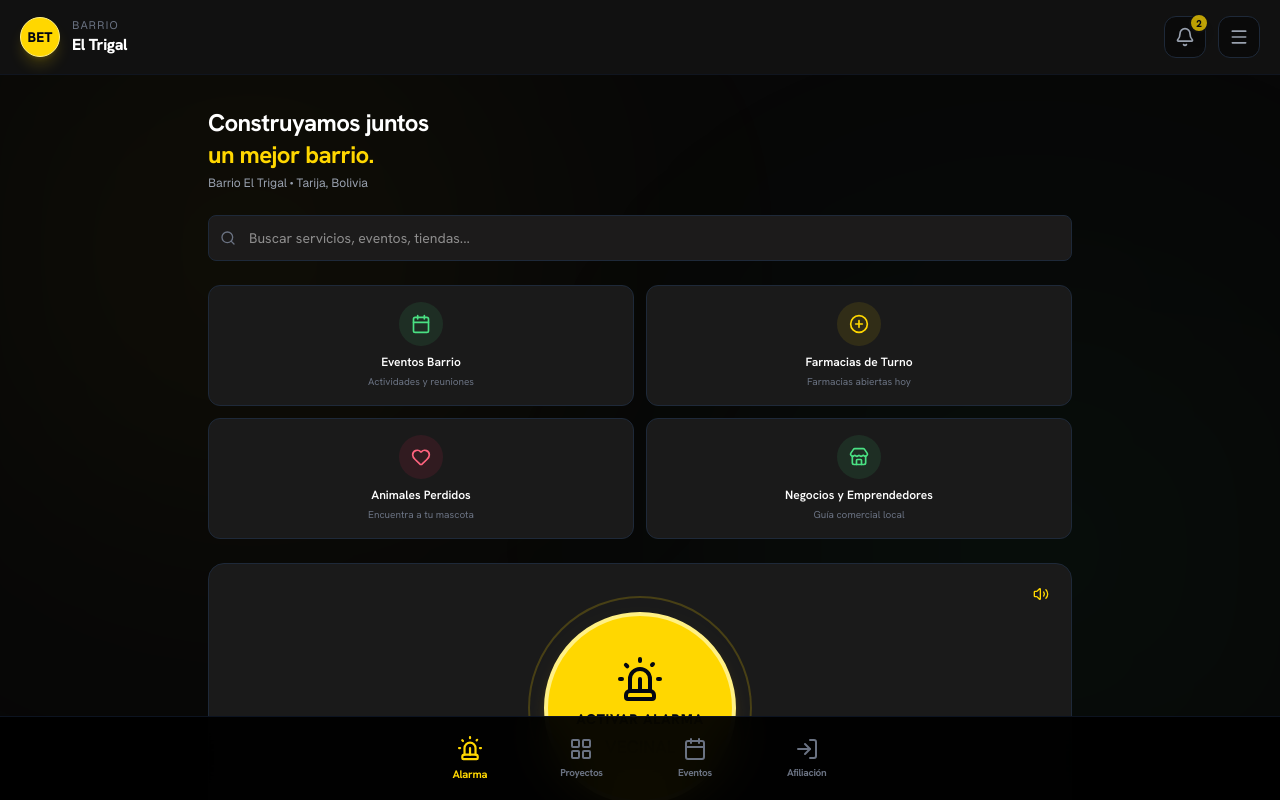
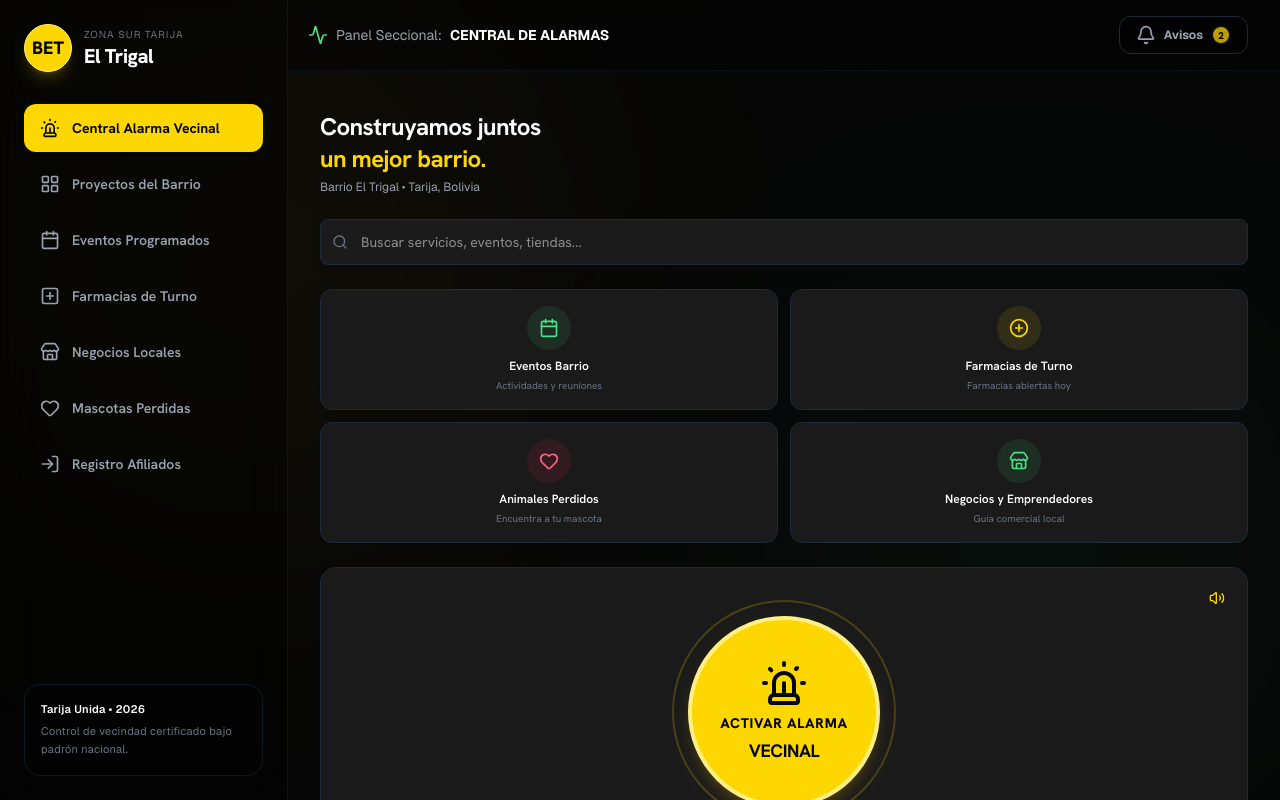
Before and after one commit to Hogans2024/barrio-el-trigal, a React (Vite) app: page / in a window 1280 px wide. Built offline with nearby package versions, Linux system fonts and the light colour scheme.

Commit message:
Implementar diseño responsivo: Sidebar para Escritorio, Bottom Nav para Móvil

```diff
--- a/src/App.tsx
+++ b/src/App.tsx
@@ -1,7 +1,7 @@
 import React, { useState } from 'react';
 import {
-  Siren, LayoutGrid, Calendar, LogIn, Heart, Store,
-  Bell, Menu, X, Info
+  Siren, LayoutGrid, Calendar, LogIn, Heart, Store, PlusSquare,
+  Bell, Menu, X, Info, Activity
 } from 'lucide-react';
 
 // Sub-views
@@ -60,16 +60,80 @@ export default function App() {
     }, 6000);
   };
 
+  const currentTabTitle = () => {
+    switch (activeTab) {
+      case 'alarma': return 'Central de Alarmas';
+      case 'proyectos': return 'Proyectos del Barrio';
+      case 'eventos': return 'Eventos y Limpiezas';
+      case 'farmacias': return 'Farmacias de Turno';
+      case 'negocios': return 'Negocios Locales';
+      case 'mascotas': return 'Mascotas Perdidas';
+      case 'afiliacion': return 'Registro de Afiliados';
+      default: return 'Barrio El Trigal';
+    }
+  };
+
   return (
-    <div className="h-[100dvh] bg-[#070707] text-white flex flex-col antialiased selection:bg-brand-yellow selection:text-black overflow-hidden relative">
+    <div className="h-[100dvh] bg-[#070707] text-white flex flex-col md:flex-row antialiased selection:bg-brand-yellow selection:text-black overflow-hidden relative">
 
       {/* Ambient colored background lights for aesthetic pairs */}
       <div className="absolute top-0 left-0 w-[500px] h-[500px] bg-brand-yellow/5 rounded-full blur-[150px] pointer-events-none" />
       <div className="absolute bottom-0 right-0 w-[500px] h-[500px] bg-[#2ECC71]/5 rounded-full blur-[150px] pointer-events-none" />
 
-      {/* App Status Header */}
-      <header className="bg-[#111] border-b border-gray-900/60 px-5 py-4 flex justify-between items-center shrink-0 z-40 relative">
+      {/* -------------------- SIDEBAR (DESKTOP ONLY) -------------------- */}
+      <aside className="hidden md:flex flex-col w-72 bg-black/40 border-r border-gray-900/80 p-6 z-40 relative backdrop-blur-xl shrink-0">
+        <div className="flex-1 space-y-8">
           <div className="flex items-center space-x-3">
+            <div className="w-12 h-12 rounded-full bg-brand-yellow flex items-center justify-center font-black text-gray-950 border border-yellow-200 shadow-lg shadow-brand-yellow/20">
+              <span className="text-lg">BET</span>
+            </div>
+            <div>
+              <span className="text-gray-500 text-[10px] uppercase font-mono block tracking-widest">ZONA SUR TARIJA</span>
+              <h2 className="text-white text-xl font-extrabold tracking-tight">El Trigal</h2>
+            </div>
+          </div>
+
+          <nav className="space-y-2 text-sm font-semibold">
+            {[
+              { id: 'alarma', icon: Siren, label: 'Central Alarma Vecinal' },
+              { id: 'proyectos', icon: LayoutGrid, label: 'Proyectos del Barrio' },
+              { id: 'eventos', icon: Calendar, label: 'Eventos Programados' },
+              { id: 'farmacias', icon: PlusSquare, label: 'Farmacias de Turno' },
+              { id: 'negocios', icon: Store, label: 'Negocios Locales' },
+              { id: 'mascotas', icon: Heart, label: 'Mascotas Perdidas' },
+              { id: 'afiliacion', icon: LogIn, label: 'Registro Afiliados' }
+            ].map((item) => (
+              <button
+                key={item.id}
+                onClick={() => setActiveTab(item.id)}
+                className={`w-full flex items-center space-x-3 px-4 py-3.5 rounded-xl transition cursor-pointer ${
+                  activeTab === item.id
+                    ? 'bg-brand-yellow text-gray-950 font-bold shadow-md'
+                    : 'text-gray-400 hover:bg-[#1a1a1a] hover:text-white'
+                }`}
+              >
+                <item.icon className="h-5 w-5 shrink-0" />
+                <span>{item.label}</span>
+              </button>
+            ))}
+          </nav>
+        </div>
+
+        {/* Developer footer */}
+        <div className="bg-black/40 border border-gray-900 rounded-2xl p-4 text-[11px] text-gray-500 font-mono tracking-wide leading-relaxed mt-6">
+          <span className="text-white font-semibold block">Tarija Unida • 2026</span>
+          <p className="mt-1">Control de vecindad certificado bajo padrón nacional.</p>
+        </div>
+      </aside>
+
+      {/* -------------------- MAIN CONTENT AREA -------------------- */}
+      <div className="flex-1 flex flex-col overflow-hidden relative z-10 w-full">
+
+        {/* APP STATUS HEADER (Mobile & Desktop) */}
+        <header className="bg-black/30 border-b border-gray-900/60 px-5 py-4 flex justify-between items-center shrink-0 backdrop-blur-md">
+
+          {/* Left part varies between mobile and desktop */}
+          <div className="flex items-center space-x-3 md:hidden">
             <div className="w-10 h-10 rounded-full bg-brand-yellow flex items-center justify-center p-1 font-black text-gray-950 border border-yellow-200 shadow-lg shadow-brand-yellow/20">
               <span className="text-sm">BET</span>
             </div>
@@ -79,23 +143,30 @@ export default function App() {
             </div>
           </div>
 
+          <div className="hidden md:flex items-center space-x-2">
+            <Activity className="h-5 w-5 text-brand-green animate-pulse" />
+            <span className="text-gray-400 text-sm font-mono">Panel Seccional:</span>
+            <span className="text-white font-mono font-bold text-sm uppercase">{currentTabTitle()}</span>
+          </div>
+
           {/* Right controls */}
           <div className="flex items-center space-x-3">
             {/* Notifications bell */}
             <button
               onClick={() => setNotificationsOpen(!notificationsOpen)}
-            className="relative p-2.5 text-gray-400 hover:text-white transition focus:outline-none cursor-pointer bg-black/40 rounded-xl border border-gray-800 hover:border-gray-600"
+              className="relative p-2.5 md:px-4 md:py-2 text-gray-400 hover:text-white transition focus:outline-none cursor-pointer bg-black/40 rounded-xl border border-gray-800 hover:border-gray-600 flex items-center gap-2"
             >
               <Bell className="h-5 w-5" />
-            <span className="absolute -top-1 -right-1 bg-brand-yellow text-gray-950 text-[10px] font-extrabold w-5 h-5 rounded-full flex items-center justify-center border-2 border-[#111] animate-pulse shadow-lg">
+              <span className="hidden md:inline font-mono font-bold text-xs">Avisos</span>
+              <span className="absolute -top-1 -right-1 md:relative md:top-0 md:right-0 bg-brand-yellow text-gray-950 text-[10px] font-extrabold w-5 h-5 rounded-full flex items-center justify-center border-2 border-[#111] animate-pulse shadow-lg">
                 2
               </span>
             </button>
 
-          {/* Hamburger menu */}
+            {/* Hamburger menu (Mobile Only) */}
             <button
               onClick={() => setMenuOpen(!menuOpen)}
-            className="p-2.5 text-gray-400 hover:text-white transition focus:outline-none cursor-pointer bg-black/40 rounded-xl border border-gray-800 hover:border-gray-600"
+              className="md:hidden p-2.5 text-gray-400 hover:text-white transition focus:outline-none cursor-pointer bg-black/40 rounded-xl border border-gray-800 hover:border-gray-600"
             >
               {menuOpen ? <X className="h-5 w-5" /> : <Menu className="h-5 w-5" />}
             </button>
@@ -103,8 +174,8 @@ export default function App() {
         </header>
 
         {/* Central scrolling panel area */}
-      <main className="flex-1 overflow-y-auto px-4 py-6 scrollbar-none relative z-10 w-full max-w-4xl mx-auto pb-28">
-        <div className="relative z-10 w-full">
+        <main className="flex-1 overflow-y-auto px-4 py-6 md:p-8 scrollbar-none relative w-full pb-28 md:pb-8">
+          <div className="relative z-10 w-full max-w-5xl mx-auto">
             {activeTab === 'alarma' && <AlarmaView onNavigate={setActiveTab} onShowNotification={addToast} />}
             {activeTab === 'proyectos' && <ProyectosView />}
             {activeTab === 'eventos' && <EventosView onShowNotification={addToast} />}
@@ -114,9 +185,10 @@ export default function App() {
             {activeTab === 'afiliacion' && <AfiliacionView onShowNotification={addToast} />}
           </div>
         </main>
+      </div>
 
-      {/* Bottom Sticky Tab Navigation Bar */}
-      <nav className="fixed bottom-0 inset-x-0 bg-black/95 backdrop-blur-xl border-t border-gray-900/80 px-2 py-3 flex justify-around items-center z-40">
+      {/* -------------------- BOTTOM NAVIGATION BAR (MOBILE ONLY) -------------------- */}
+      <nav className="md:hidden fixed bottom-0 inset-x-0 bg-black/95 backdrop-blur-xl border-t border-gray-900/80 px-2 py-3 flex justify-around items-center z-40">
         <div className="w-full max-w-md mx-auto flex justify-around items-center">
           <button
             onClick={() => setActiveTab('alarma')}
@@ -204,9 +276,9 @@ export default function App() {
         </div>
       )}
 
-      {/* 4. HAMBURGER MENU DRAWER OVERLAY */}
+      {/* 4. HAMBURGER MENU DRAWER OVERLAY (MOBILE ONLY) */}
       {menuOpen && (
-        <div className="fixed inset-0 bg-black/70 backdrop-blur-sm z-50 flex justify-start">
+        <div className="md:hidden fixed inset-0 bg-black/70 backdrop-blur-sm z-50 flex justify-start">
           <div className="bg-[#121212] border-r border-gray-800 w-full max-w-xs p-6 overflow-y-auto space-y-6 animate-in slide-in-from-left duration-200">
             <div className="flex justify-between items-center pb-3 border-b border-gray-900">
               <h3 className="text-brand-yellow font-extrabold text-sm tracking-widest uppercase">BARRIO EL TRIGAL</h3>
@@ -274,7 +346,7 @@ export default function App() {
       )}
 
       {/* 5. TOAST NOTIFICATION CONTAINER */}
-      <div className="fixed bottom-20 right-4 z-50 flex flex-col gap-3 max-w-xs w-full font-sans select-none pointer-events-none">
+      <div className="fixed bottom-20 md:bottom-8 right-4 md:right-8 z-50 flex flex-col gap-3 max-w-xs md:max-w-sm w-full font-sans select-none pointer-events-none">
         {toasts.map((t) => (
           <div
             key={t.id}
@@ -285,7 +357,7 @@ export default function App() {
             </div>
             <div>
               <p className="font-extrabold text-xs text-brand-yellow uppercase tracking-wider">{t.title}</p>
-              <p className="text-xs text-gray-300 mt-1 leading-relaxed">{t.message}</p>
+              <p className="text-xs md:text-sm text-gray-300 mt-1 leading-relaxed">{t.message}</p>
             </div>
           </div>
         ))}
```
Lines whose indentation alone changed are shown as unchanged.
